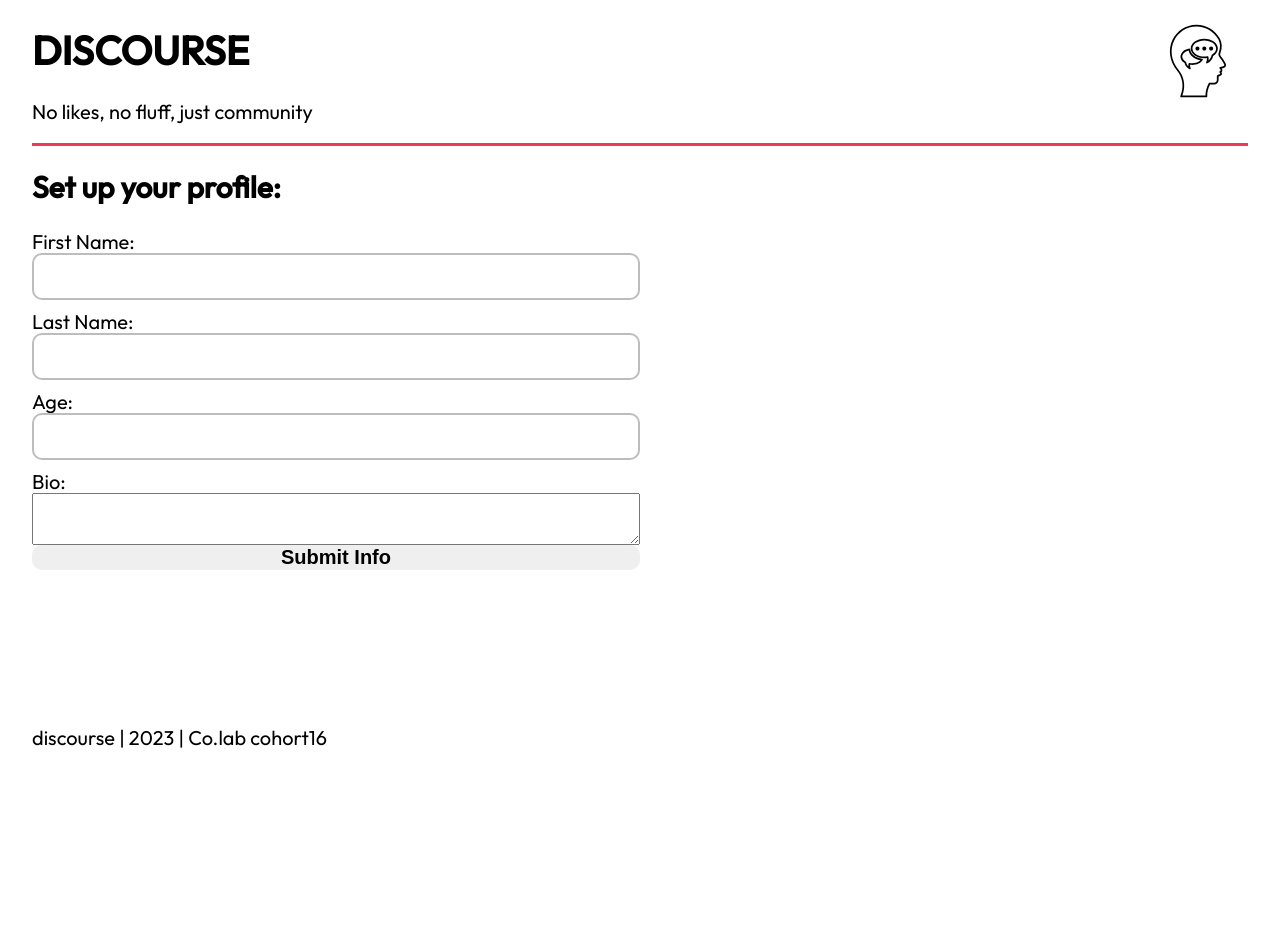
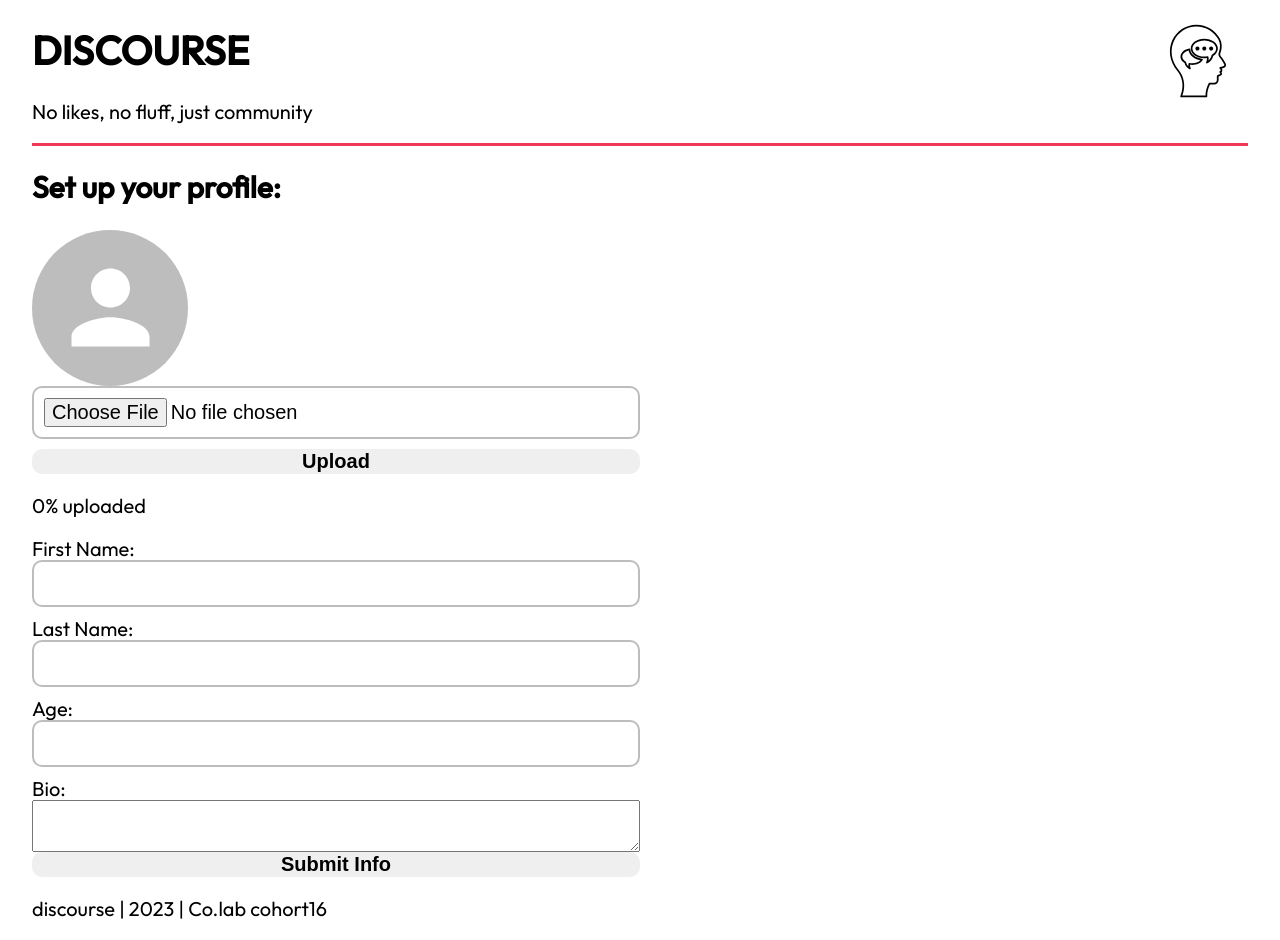
Before and after one commit to kaitlynw88/discourse, a React (Create React App) app: page /profileform in a window 1280 px wide. Before the commit the page ends 800 px from the top, so only its background shows below. Built offline with nearby package versions, Linux system fonts and the light colour scheme; no server answers; the database is empty; what agora-rtc-sdk-ng would draw is missing.

Commit message:
Add profile Image to the form

```diff
--- a/src/components/ProfileForm.js
+++ b/src/components/ProfileForm.js
@@ -2,10 +2,12 @@ import { useEffect, useState } from "react";
 // import app from "../firebase.js";
 import { Link } from "react-router-dom";
 // import { getDatabase, ref, push } from "firebase/database";
-import { db } from "../firebase";
+import { db, storage } from "../firebase";
 import { collection, getDocs, addDoc } from "firebase/firestore";
 import { onAuthStateChanged } from "firebase/auth";
 import { auth } from "../firebase";
+import Avatar from "@mui/material/Avatar";
+import { ref, uploadBytesResumable, getDownloadURL } from "firebase/storage";
 
 const ProfileForm = () => {
   // const [authUser, setAuthUser] = useState(null);
@@ -14,8 +16,10 @@ const ProfileForm = () => {
   const [users, setUsers] = useState([]);
   const usersCollectionRef = collection(db, "users");
   const [submitedForm, setSubmittedForm] = useState(false);
+  const [file, setFile] = useState("");
+    const [percent, setPercent] = useState(0);
 
-    useEffect(()=>{
+  useEffect(() => {
     const listen = onAuthStateChanged(auth, (user) => {
       if (user) {
         setUser({
@@ -24,6 +28,7 @@ const ProfileForm = () => {
           lastName: "",
           age: "",
           bio: "",
+        avatar:null,
         });
       }
     });
@@ -33,8 +38,7 @@ const ProfileForm = () => {
       listen();
     };
     // eslint-disable-next-line
-    },[setUser])
-
+  }, [setUser]);
 
   useEffect(() => {
     const getUsers = async () => {
@@ -62,21 +66,72 @@ const ProfileForm = () => {
     if (field === "bio") {
       setUser({ ...user, bio: e.target.value });
     }
+
+    if (field === "file") {
+      setFile(e.target.files[0]);
+    }
   };
+
+  const handleUpload = () => {
+    if (!file) {
+      alert("Please upload an image first!");
+    }
+
+    const storageRef = ref(storage, `/images/${file.name}`);
+
+    // progress can be paused and resumed. It also exposes progress updates.
+    // Receives the storage reference and the file to upload.
+    const uploadTask = uploadBytesResumable(storageRef, file);
+
+    uploadTask.on(
+      "state_changed",
+      (snapshot) => {
+        const percent = Math.round(
+          (snapshot.bytesTransferred / snapshot.totalBytes) * 100
+        );
+
+        // update progress
+        setPercent(percent);
+      },
+      (err) => console.log(err),
+      () => {
+        // download url
+        getDownloadURL(uploadTask.snapshot.ref).then((url) => {
+          console.log(url);
+            setUser({ ...user, avatar: url });
+        });
+      }
+    );
+  };
+
+  useEffect(() => {
+    if(user.avatar){
+        console.log(user.avatar)
+    }
+    // eslint-disable-next-line
+    }, [user.avatar]);
+
 
 
   const handleSubmit = async (e) => {
     e.preventDefault();
     // console.log(authUser.email)
     await addDoc(usersCollectionRef, user);
-        setSubmittedForm(true)
+    setSubmittedForm(true);
   };
   return (
     <div className="profileForm">
-            {!submitedForm
-            ?
+      {!submitedForm ? (
         <form action="submit">
           <h2>Set up your profile:</h2>
+          <Avatar
+            alt="Remy Sharp"
+            src={user.avatar}
+            sx={{ width: 156, height: 156 }}
+          />
+          <input type="file" id="file" onChange={handleChange} />
+            <button onClick={handleUpload}>Upload</button>
+          <p>{percent}% uploaded</p>
           <label htmlFor="firstName">First Name:</label>
           <input
             type="text"
@@ -114,16 +169,15 @@ const ProfileForm = () => {
 
           <button onClick={handleSubmit}>Submit info</button>
         </form>
-            :
+      ) : (
         <>
           <p>your profile was successfully submitted</p>
           <button>
             <Link to="/">Back to home</Link>
           </button>
         </>
-}
+      )}
     </div>
-
   );
 };
 
```
Lines whose indentation alone changed are shown as unchanged.
